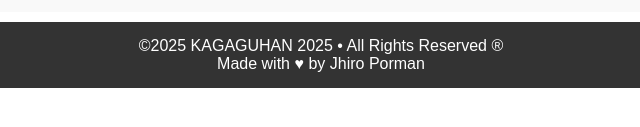
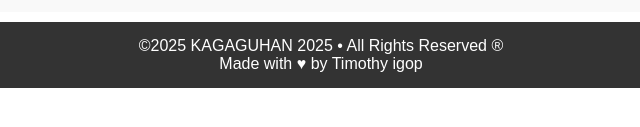
Before and after one commit to TimothyBaracael1728/Lec-1, a plain HTML site: page semanticflexbox.html in a window 1280 px wide. Shown: the part 593-720 px from the top of the page, 319-959 px from the left. Drawn offline with Linux system fonts and the light colour scheme.

Commit message:
Updated new semantic box.html

```diff
--- a/semanticflexbox.html
+++ b/semanticflexbox.html
@@ -59,7 +59,7 @@
 
 <footer>
     <p>&copy;2025 KAGAGUHAN 2025 &bull; All Rights Reserved &reg;
-    <p>Made with &hearts; by Jhiro Porman</p>
+    <p>Made with &hearts; by Timothy igop</p>
     </p>
 </footer>
 
```
